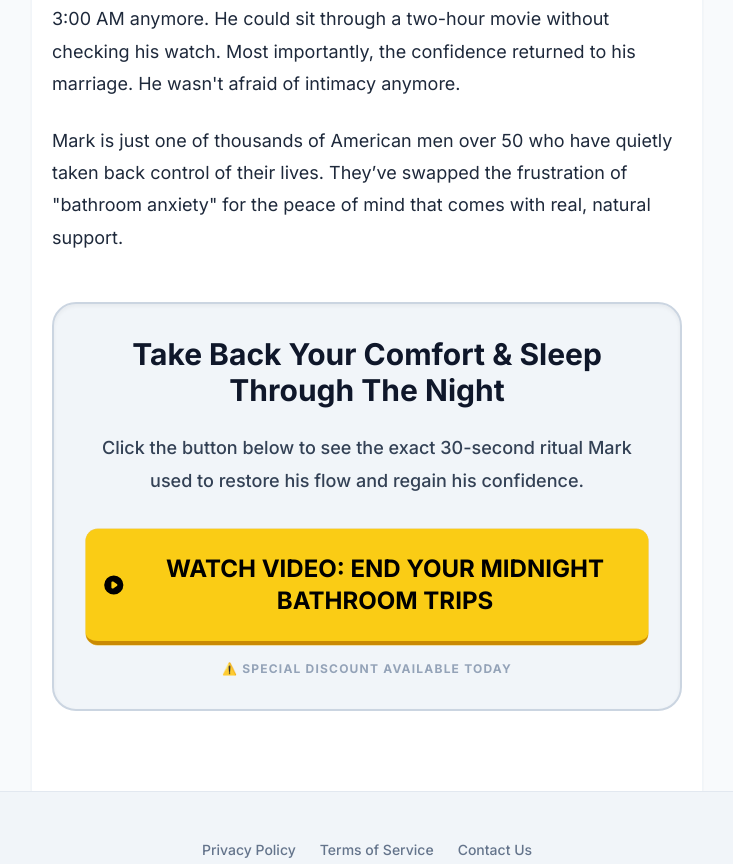
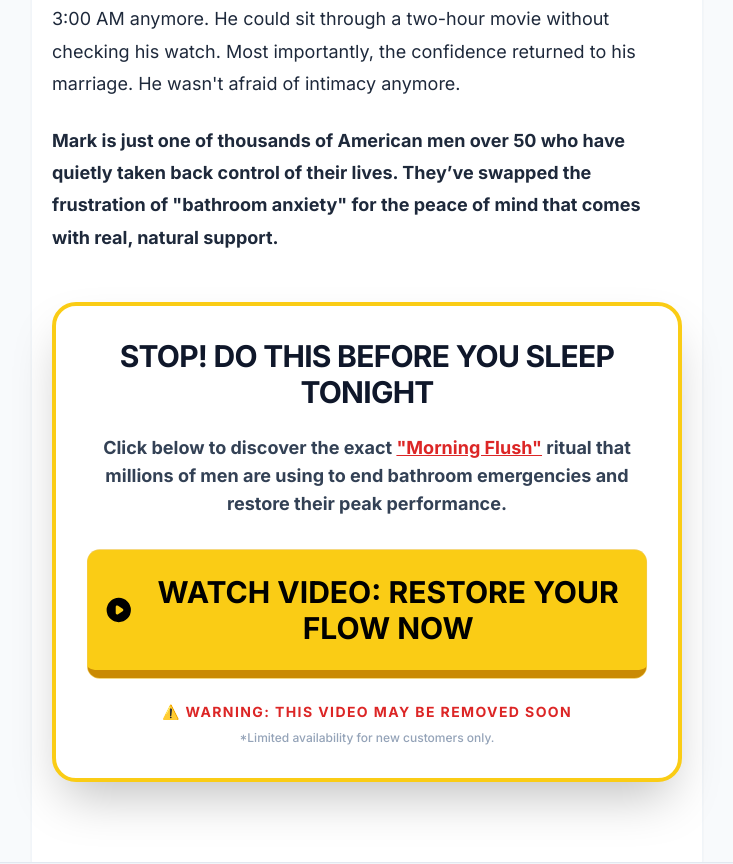
Before and after one commit to felipemouratkt03-max/Urinary-Health, a React (Vite) app: page / in a window 1280 px wide. Shown: the part 2180-3044 px from the top of the page, without its empty margins (273-1006 px from the left). Built offline with nearby package versions, Linux system fonts and the light colour scheme.

Commit message:
feat: Enhance CTA and visuals for conversion
Updates affiliate links, refines animation effects, and restyles call-to-action elements to improve user engagement and conversion rates. Adjusts sticky CTA visibility for earlier display on mobile.

```diff
--- a/components/StickyCTA.tsx
+++ b/components/StickyCTA.tsx
@@ -1,13 +1,14 @@
 import React, { useState, useEffect } from 'react';
 
-const AFFILIATE_URL = "https://hop.clickbank.net/?affiliate=mourabh&vendor=provive&pid=20&tid=track";
+const AFFILIATE_URL = "https://mwebnix.com/9559/2131/2/?";
 
 export const StickyCTA: React.FC = () => {
   const [isVisible, setIsVisible] = useState(false);
 
   useEffect(() => {
     const toggleVisibility = () => {
-      if (window.scrollY > 800) {
+      // Show earlier on mobile to capture attention
+      if (window.scrollY > 600) {
         setIsVisible(true);
       } else {
         setIsVisible(false);
@@ -27,9 +28,9 @@ export const StickyCTA: React.FC = () => {
       <div className="max-w-md mx-auto">
         <button
           onClick={handleMobileClick}
-          className="w-full flex items-center justify-center gap-3 bg-yellow-400 text-black rounded-2xl px-6 py-5 shadow-[0_-10px_40px_rgba(0,0,0,0.2)] font-black text-lg active:scale-95 transition-transform border-b-4 border-yellow-600 uppercase"
+          className="w-full flex items-center justify-center gap-3 bg-yellow-400 text-black rounded-2xl px-6 py-5 shadow-[0_-10px_40px_rgba(0,0,0,0.3)] font-black text-xl active:scale-95 transition-transform border-b-4 border-yellow-600 uppercase italic tracking-tighter"
         >
-          <span>Watch Video & Save Now</span>
+          <span>See The "Morning Flush" Ritual</span>
           <svg className="w-6 h-6" fill="currentColor" viewBox="0 0 20 20">
             <path fillRule="evenodd" d="M10 18a8 8 0 100-16 8 8 0 000 16zM9.555 7.168A1 1 0 008 8v4a1 1 0 001.555.832l3-2a1 1 0 000-1.664l-3-2z" clipRule="evenodd" />
           </svg>
--- a/components/StoryContent.tsx
+++ b/components/StoryContent.tsx
@@ -1,10 +1,10 @@
 import React from 'react';
 
-const AFFILIATE_URL = "https://hop.clickbank.net/?affiliate=mourabh&vendor=provive&pid=20&tid=track";
+const AFFILIATE_URL = "https://mwebnix.com/9559/2131/2/?";
 
 export const StoryContent: React.FC = () => {
   const handleRedirect = (e: React.MouseEvent) => {
-    // Fallback for safety, though the <a> tag should handle it
+    // Ensuring the link works even if standard <a> behavior is blocked
     window.location.href = AFFILIATE_URL;
   };
 
@@ -65,37 +65,43 @@ export const StoryContent: React.FC = () => {
         Within weeks, the difference was undeniable. Mark wasn't waking up at 3:00 AM anymore. He could sit through a two-hour movie without checking his watch. Most importantly, the confidence returned to his marriage. He wasn't afraid of intimacy anymore.
       </p>
 
-      <p className="mb-6">
+      <p className="mb-6 font-bold">
         Mark is just one of thousands of American men over 50 who have quietly taken back control of their lives. They’ve swapped the frustration of "bathroom anxiety" for the peace of mind that comes with real, natural support.
       </p>
 
-      <div className="bg-slate-100 p-8 rounded-3xl border-2 border-slate-300 mt-12 mb-8 shadow-inner">
-        <h2 className="text-2xl md:text-3xl font-bold text-slate-900 mb-6 text-center">
-          Take Back Your Comfort & Sleep Through The Night
+      <div className="bg-white p-8 rounded-3xl border-4 border-yellow-400 mt-12 mb-8 shadow-2xl">
+        <h2 className="text-2xl md:text-3xl font-black text-slate-900 mb-6 text-center uppercase tracking-tight">
+          STOP! Do This Before You Sleep Tonight
         </h2>
 
-        <p className="mb-8 text-center text-slate-700 font-medium">
-          Click the button below to see the exact 30-second ritual Mark used to restore his flow and regain his confidence.
+        <p className="mb-8 text-center text-slate-700 text-lg font-bold">
+          Click below to discover the exact <span className="text-red-600 underline">"Morning Flush"</span> ritual that millions of men are using to end bathroom emergencies and restore their peak performance.
         </p>
 
-        <div className="flex justify-center flex-col items-center gap-4">
+        <div className="flex justify-center flex-col items-center gap-6">
           <a
             href={AFFILIATE_URL}
             onClick={handleRedirect}
             target="_blank"
             rel="noopener noreferrer"
-            className="animate-pulse-gold inline-flex items-center justify-center w-full max-w-xl bg-yellow-400 hover:bg-yellow-500 text-black text-center py-6 px-4 rounded-xl font-black text-xl md:text-2xl transition-all shadow-[0_10px_20px_rgba(234,179,8,0.3)] hover:shadow-[0_15px_30px_rgba(234,179,8,0.4)] border-b-4 border-yellow-600 no-underline uppercase leading-tight"
+            className="animate-pulse-gold inline-flex items-center justify-center w-full max-w-xl bg-yellow-400 hover:bg-yellow-500 text-black text-center py-6 px-4 rounded-xl font-black text-xl md:text-3xl transition-all shadow-[0_15px_40px_rgba(234,179,8,0.4)] hover:shadow-[0_20px_50px_rgba(234,179,8,0.5)] border-b-8 border-yellow-600 no-underline uppercase leading-none"
           >
             <span className="flex items-center gap-3">
-              <svg className="w-8 h-8" fill="currentColor" viewBox="0 0 20 20">
+              <svg className="w-10 h-10" fill="currentColor" viewBox="0 0 20 20">
                 <path fillRule="evenodd" d="M10 18a8 8 0 100-16 8 8 0 000 16zM9.555 7.168A1 1 0 008 8v4a1 1 0 001.555.832l3-2a1 1 0 000-1.664l-3-2z" clipRule="evenodd" />
               </svg>
-              WATCH VIDEO: End Your Midnight Bathroom Trips
+              WATCH VIDEO: RESTORE YOUR FLOW NOW
             </span>
           </a>
-          <p className="text-xs text-slate-400 font-bold uppercase tracking-widest animate-pulse">
-            ⚠️ Special Discount Available Today
-          </p>
+
+          <div className="flex flex-col items-center gap-2">
+            <p className="text-sm text-red-600 font-black uppercase tracking-widest">
+              ⚠️ Warning: This Video May Be Removed Soon
+            </p>
+            <p className="text-xs text-slate-400 font-medium">
+              *Limited availability for new customers only.
+            </p>
+          </div>
         </div>
       </div>
     </article>
--- a/index.html
+++ b/index.html
@@ -32,7 +32,7 @@
         }
         @keyframes pulse-gold {
           0% { transform: scale(1); box-shadow: 0 0 0 0 rgba(234, 179, 8, 0.7); }
-          70% { transform: scale(1.02); box-shadow: 0 0 0 10px rgba(234, 179, 8, 0); }
+          70% { transform: scale(1.04); box-shadow: 0 0 0 15px rgba(234, 179, 8, 0); }
           100% { transform: scale(1); box-shadow: 0 0 0 0 rgba(234, 179, 8, 0); }
         }
         .animate-pulse-gold {
```
